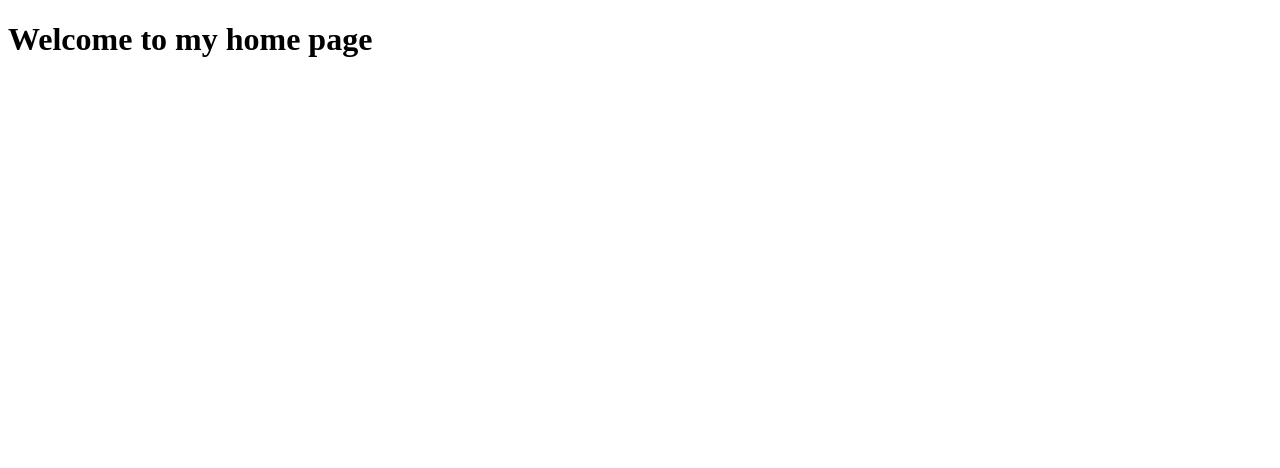
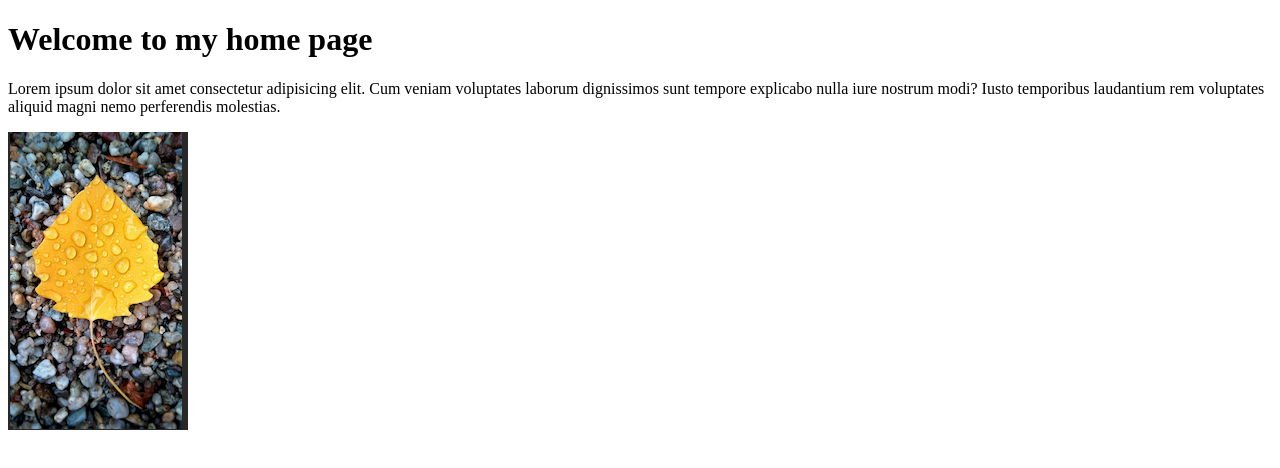
Before and after one commit to Seagull-chicklet/Deploy-example-, a plain HTML site: page index.html in a window 1280 px wide. Drawn offline with Linux system fonts and the light colour scheme.

Commit message:
index update

```diff
--- a/index.html
+++ b/index.html
@@ -8,5 +8,7 @@
 </head>
 <body>
   <h1>Welcome to my home page</h1>
+  <P>Lorem ipsum dolor sit amet consectetur adipisicing elit. Cum veniam voluptates laborum dignissimos sunt tempore explicabo nulla iure nostrum modi? Iusto temporibus laudantium rem voluptates aliquid magni nemo perferendis molestias.</P>
+  <img src="Images/Leaf.png" alt="leaf on the ground"/>
 </body>
 </html>
```
Also changed, not shown: Images/Leaf.png (added).
